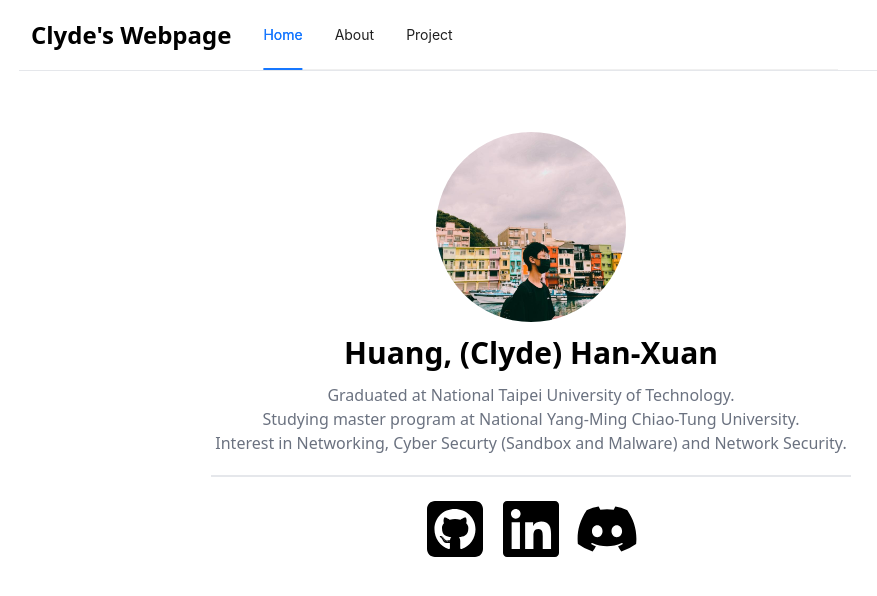
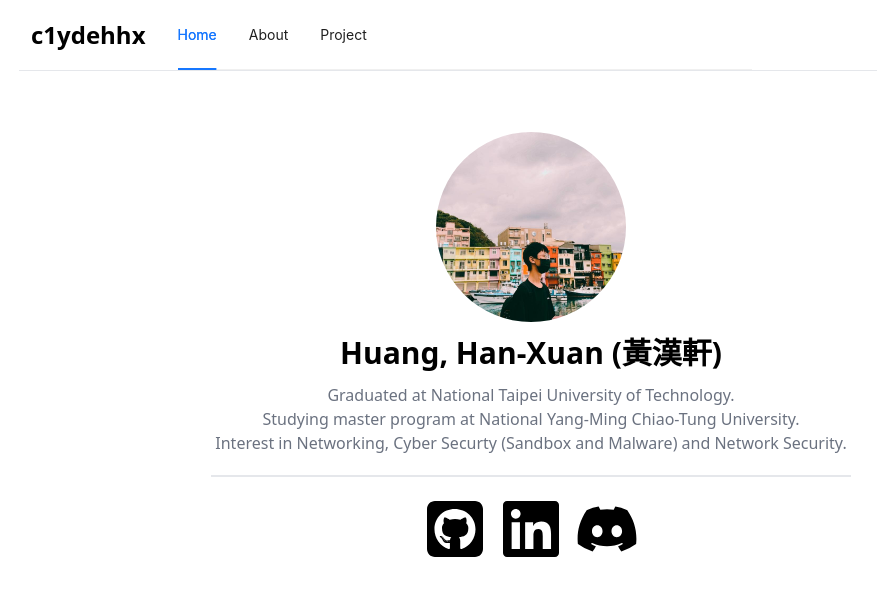
Before and after one commit to c1ydehhx/c1ydehhx.github.io, a React (Vite) app: page /Project in a window 1280 px wide. Shown: the top 596 px of the page, without its empty margins (109-986 px from the left). Built offline with nearby package versions, Linux system fonts and the light colour scheme.

Commit message:
Add my Chinese name in website

```diff
--- a/index.html
+++ b/index.html
@@ -1,12 +1,16 @@
 <!DOCTYPE html>
 <html lang="en">
+
 <head>
   <meta charset="UTF-8" />
+  <meta name="description" content="This is the personal page of Huang, Han-Xuan (黃漢軒)." />
   <meta name="viewport" content="width=device-width, initial-scale=1.0" />
   <title>Clyde's Page</title>
 </head>
+
 <body>
   <div id="root"></div>
   <script type="module" src="/src/main.tsx"></script>
 </body>
+
 </html>
--- a/src/Home.tsx
+++ b/src/Home.tsx
@@ -12,7 +12,7 @@ export default function Home() {
     <div className="text-center">
       <Avatar className="w-48 h-48" src={UriahImage} size="large"></Avatar>
       <p className="py-3 font-bold text-2xl md:text-3xl">
-        Huang, (Clyde) Han-Xuan
+        Huang, Han-Xuan (黃漢軒)
       </p>
       <div className="flex gap-3 md:gap-0 flex-col">
         <p className="text-xs text-center text-gray-500 md:text-center md:text-base">
--- a/src/Outlet.tsx
+++ b/src/Outlet.tsx
@@ -7,12 +7,12 @@ export default function Layout() {
     <div>
       <div className="flex flex-row w-[95%] md:w-[80%] mx-auto border-b">
         <div
-          className="w-[40%] md:w-fit h-full flex flex-col justify-center px-3"
+          className="w-[30%] md:w-fit h-full flex flex-col justify-center px-3"
           style={{ height: 70 }}
         >
           <a href="/#/">
             <p className="text-base text-center align-middle md:text-2xl font-bold text-nowrap">
-              Clyde's Webpage
+              c1ydehhx
             </p>
           </a>
         </div>
--- a/src/description/about.ts
+++ b/src/description/about.ts
@@ -1,5 +1,5 @@
 export const aboutDescription: string = `
-    Hi, I'm Huang, Han-Xuan. From Tainan, Taiwan. You can call me Clyde.
+    Hi, I'm Huang, Han-Xuan (黃漢軒).  From Tainan, Taiwan. You can call me Clyde.
 
     I'm interest in networking and infrastructure and still proactive develop lot of interest.
 
```
Lines whose indentation alone changed are shown as unchanged.
